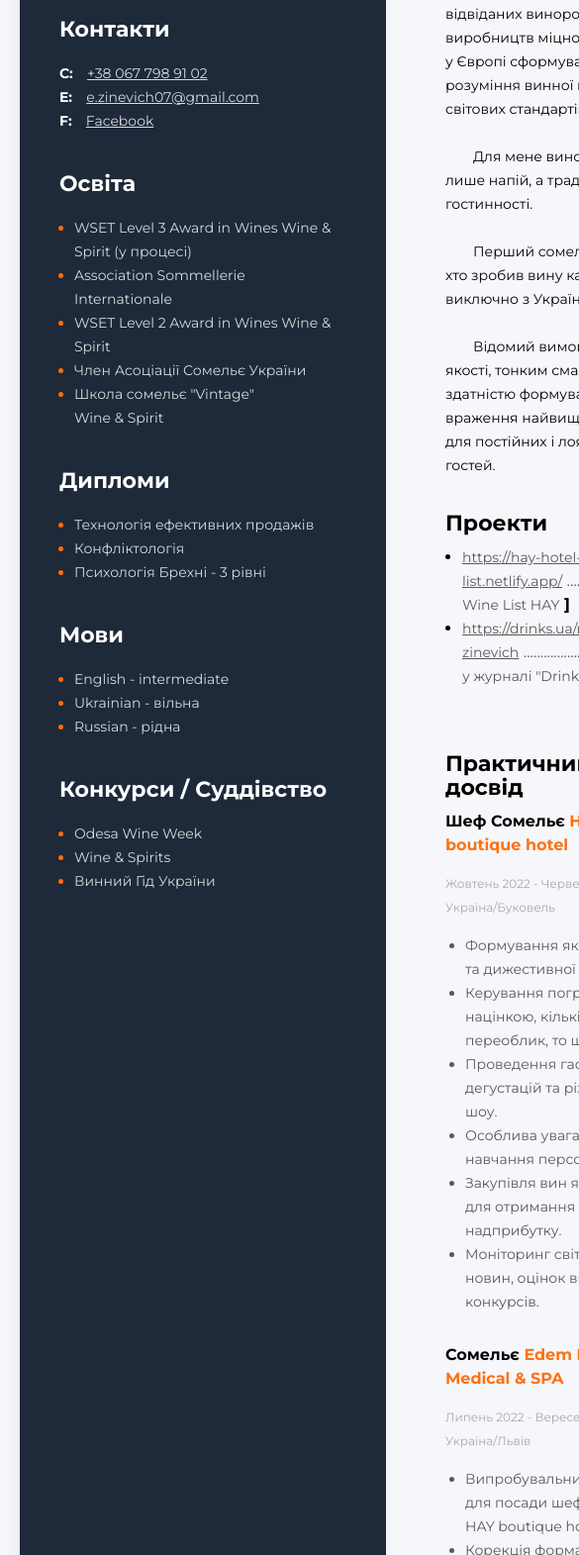
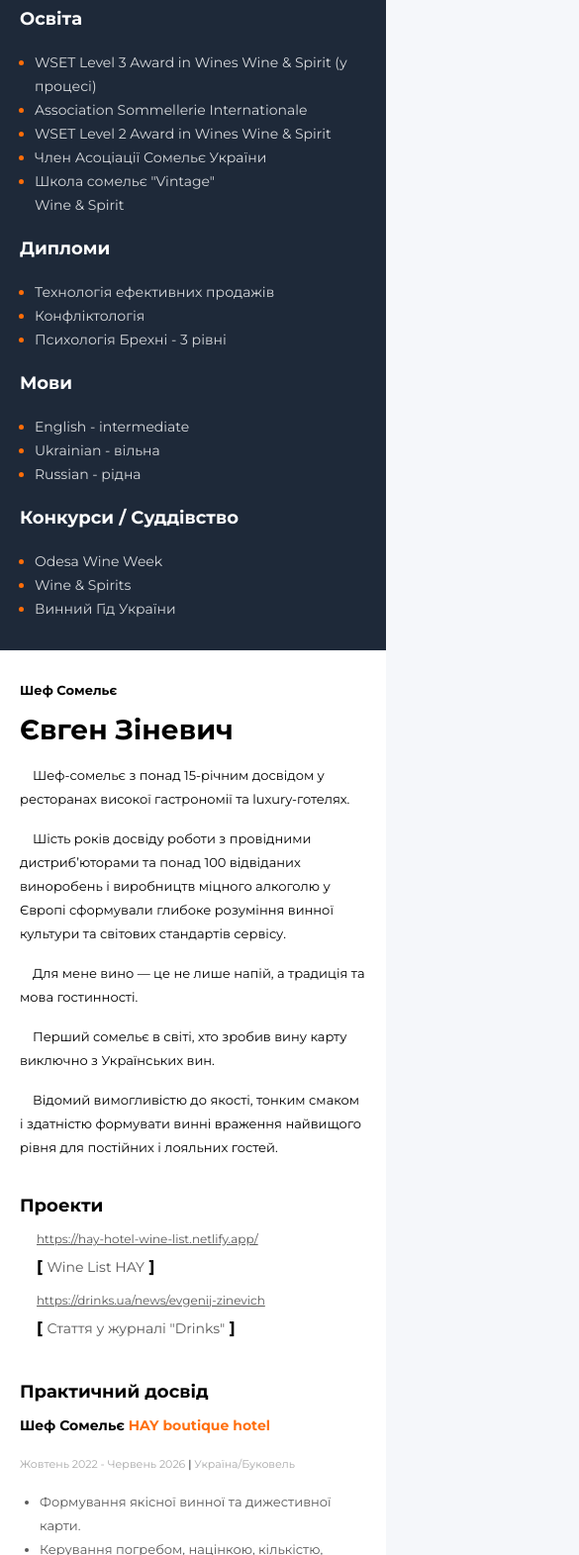
Before and after one commit to Zhekazin/Resume_Somm_Zinevych, a plain HTML site: page index.html in a window 390 px wide. Shown: the part 429-2000 px from the top of the page at 99% size, 585 px wide, since content can reach past the window. Drawn offline with Linux system fonts and the light colour scheme.

Commit message:
momile first

```diff
--- a/CSS/style.css
+++ b/CSS/style.css
@@ -1,3 +1,4 @@
+
 * {
   padding: 0;
   margin: 0;
@@ -17,17 +18,19 @@ body {
   margin: 0 auto;
   box-shadow: 5px 9px 20px rgba(0, 0, 0, 0.15);
 }
+
 /*-----------------------------------Sidebar------------------------------*/
 
 .sidebar {
   background-color: #1e2939;
   width: 370px;
+  min-width: 370px;
   padding: 0;
   padding-bottom: 40px;
 }
 
 .my-photo {
-  width: 370px;
+  width: 100%;
   display: block;
   margin: 0;
   padding: 0;
@@ -123,8 +126,8 @@ body {
   font-weight: 400;
   line-height: 24px;
   margin-top: 24px;
-  text-indent: 2em; /* відступ першого рядка */
-  margin-bottom: 16px; /* відступ між параграфами */
+  text-indent: 2em;
+  margin-bottom: 16px;
 }
 
 .about-me-title {
@@ -201,3 +204,128 @@ body {
   font-weight: 400;
   line-height: 24px;
 }
+
+/*-----------------------------------Tablet (до 900px)------------------------------*/
+@media (max-width: 900px) {
+  body {
+    padding: 0 0 40px;
+  }
+
+  .wrapper {
+    flex-direction: column;
+    box-shadow: none;
+  }
+
+  .sidebar {
+    width: 100%;
+    min-width: unset;
+    display: grid;
+    grid-template-columns: 1fr 1fr;
+    padding-bottom: 30px;
+  }
+
+  .my-photo {
+    width: 100%;
+    grid-column: 1 / -1;
+    max-height: 350px;
+    object-fit: cover;
+    object-position: top;
+  }
+
+  .contacts-container,
+  .tech-skills-container,
+  .soft-skills-container {
+    margin: 24px 24px 0;
+  }
+
+  .about-me-container {
+    padding: 40px 32px;
+  }
+
+  .name {
+    font-size: 36px;
+  }
+
+  .dots {
+    display: none;
+  }
+
+  .projects-item {
+    display: flex;
+    flex-direction: column;
+    gap: 4px;
+    margin-bottom: 10px;
+  }
+}
+
+/*-----------------------------------Mobile (до 600px)------------------------------*/
+@media (max-width: 600px) {
+  body {
+    padding: 0 0 30px;
+  }
+
+  .sidebar {
+    grid-template-columns: 1fr;
+  }
+
+  .my-photo {
+    max-height: 280px;
+  }
+
+  .contacts-container,
+  .tech-skills-container,
+  .soft-skills-container {
+    margin: 20px 20px 0;
+  }
+
+  .contacts-title,
+  .tech-skills-title {
+    font-size: 18px;
+  }
+
+  .about-me-container {
+    padding: 28px 20px;
+  }
+
+  .name {
+    font-size: 28px;
+  }
+
+  .profession {
+    font-size: 13px;
+    margin-bottom: 12px;
+  }
+
+  .description {
+    font-size: 13px;
+    text-indent: 1em;
+    margin-top: 16px;
+    margin-bottom: 10px;
+  }
+
+  .about-me-title {
+    font-size: 18px;
+  }
+
+  .project-container {
+    margin-bottom: 40px;
+  }
+
+  .projects-link {
+    font-size: 12px;
+    word-break: break-all;
+  }
+
+  .profession-title {
+    font-size: 14px;
+  }
+
+  .profession-duties {
+    font-size: 13px;
+    margin-bottom: 20px;
+  }
+
+  .profession-time {
+    font-size: 11px;
+  }
+}
```
